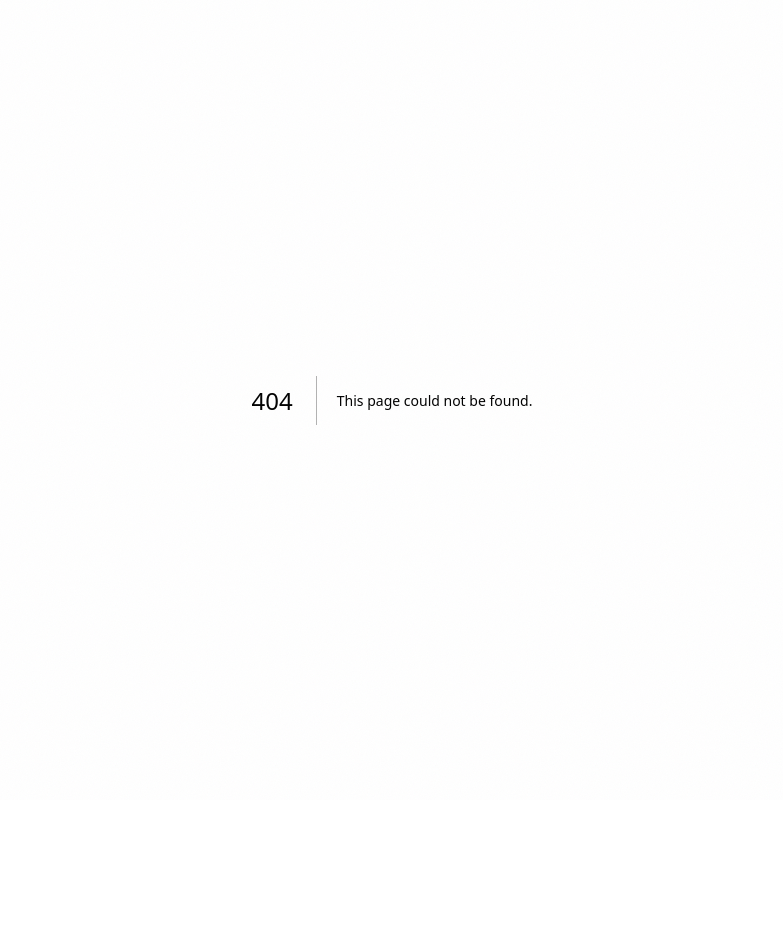
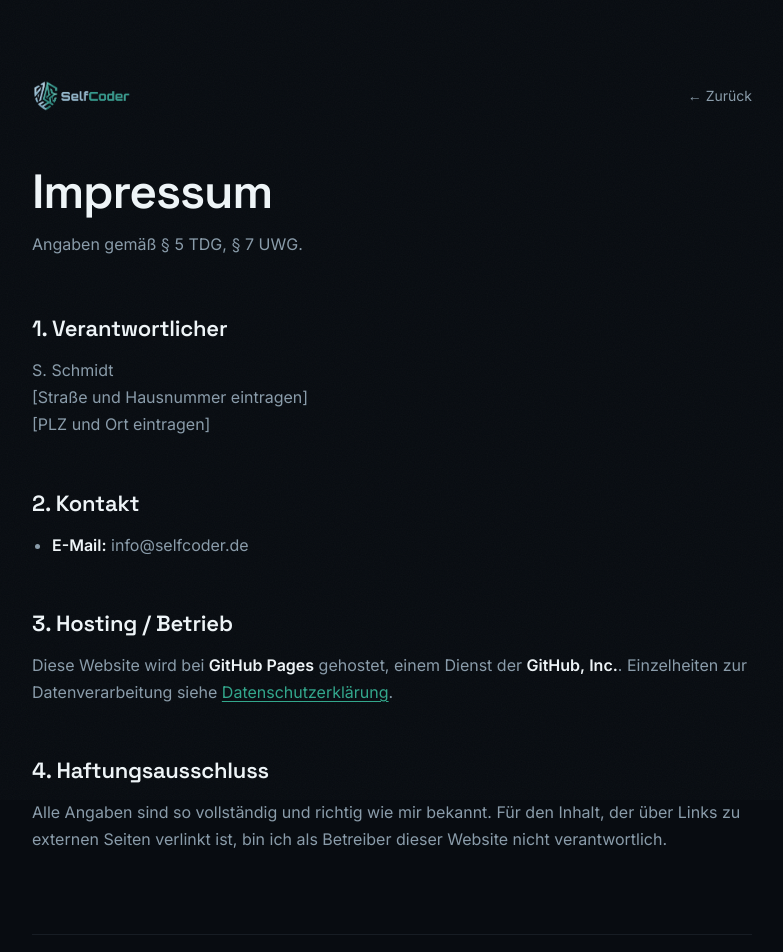
Before and after one commit to s3lfcod3r/selfcoder, a Next.js app: page /impressum in a window 1280 px wide. Before the commit this address had no page. Shown: the top 952 px of the page, without its empty margins (248-1031 px from the left). Before the commit the page ends 800 px from the top, so only its background shows below. Built offline with nearby package versions, Linux system fonts and the light colour scheme.

Commit message:
legal: Impressum-Seite anlegen + Footer-Link ergänzen

```diff
--- /dev/null
+++ b/app/impressum/page.tsx
@@ -0,0 +1,90 @@
+import type { Metadata } from "next";
+import Link from "next/link";
+import Image from "next/image";
+
+export const metadata: Metadata = {
+  title: "Impressum — SelfCoder",
+  description: "Impressum der Website selfcoder.de.",
+  robots: { index: true, follow: true },
+};
+
+/** Impressum (§ 5 TDDG / § 7 UWG). */
+const VERANTWORTLICHER = "S. Schmidt";
+const EMAIL = "info@selfcoder.de";
+// Straße, Hausnummer, PLZ, Ort: vom Betreiber eintragen — nicht im Repo vorhanden.
+const ADRESS_PLACEHOLDER = "[Straße und Hausnummer eintragen]";
+const PLZ_ORT_PLACEHOLDER = "[PLZ und Ort eintragen]";
+
+export default function Impressum() {
+  return (
+    <main className="relative z-[2] mx-auto max-w-3xl px-6 py-20">
+      <header className="mb-14 flex items-center justify-between">
+        <Link href="/" className="inline-flex items-center gap-3">
+          <Image src="/logo-wide.png" alt="SelfCoder" width={160} height={46} className="h-8 w-auto" />
+        </Link>
+        <Link
+          href="/"
+          className="text-sm text-[var(--color-muted)] transition-colors hover:text-ink"
+        >
+          ← Zurück
+        </Link>
+      </header>
+
+      <h1 className="font-display text-4xl font-semibold tracking-tight sm:text-5xl">Impressum</h1>
+      <p className="mt-4 text-[var(--color-muted)]">
+        Angaben gemäß § 5 TDG, § 7 UWG.
+      </p>
+
+      <div className="dse mt-14 space-y-12">
+        <section>
+          <h2>1. Verantwortlicher</h2>
+          <p>
+            {VERANTWORTLICHER}
+            <br />
+            {ADRESS_PLACEHOLDER}
+            <br />
+            {PLZ_ORT_PLACEHOLDER}
+          </p>
+        </section>
+
+        <section>
+          <h2>2. Kontakt</h2>
+          <ul>
+            <li>
+              <strong>E-Mail:</strong> {EMAIL}
+            </li>
+          </ul>
+        </section>
+
+        <section>
+          <h2>3. Hosting / Betrieb</h2>
+          <p>
+            Diese Website wird bei <strong>GitHub&nbsp;Pages</strong> gehostet, einem Dienst der{" "}
+            <strong>GitHub,&nbsp;Inc.</strong>. Einzelheiten zur Datenverarbeitung siehe{" "}
+            <Link
+              href="/datenschutz"
+              className="underline"
+            >
+              Datenschutzerklärung
+            </Link>.
+          </p>
+        </section>
+
+        <section>
+          <h2>4. Haftungsausschluss</h2>
+          <p>
+            Alle Angaben sind so vollständig und richtig wie mir bekannt. Für den Inhalt, der
+            über Links zu externen Seiten verlinkt ist, bin ich als Betreiber dieser Website
+            nicht verantwortlich.
+          </p>
+        </section>
+      </div>
+
+      <footer className="mt-20 border-t border-[var(--color-line)] pt-8 text-sm text-[var(--color-faint)]">
+        <Link href="/" className="transition-colors hover:text-ink">
+          ← Zurück zur Startseite
+        </Link>
+      </footer>
+    </main>
+  );
+}
--- a/components/Footer.tsx
+++ b/components/Footer.tsx
@@ -46,6 +46,9 @@ export default function Footer() {
         <div className="mt-8 flex flex-col items-start justify-between gap-3 border-t border-[var(--color-line)] pt-6 text-xs text-[var(--color-faint)] sm:flex-row sm:items-center">
           <span className="flex items-center gap-3">
             © 2026 SelfCoder · selfcoder.de
+            <a href="/impressum" className="transition-colors hover:text-ink">
+              Impressum
+            </a>
             <a href="/datenschutz" className="transition-colors hover:text-ink">
               Datenschutz
             </a>
```
